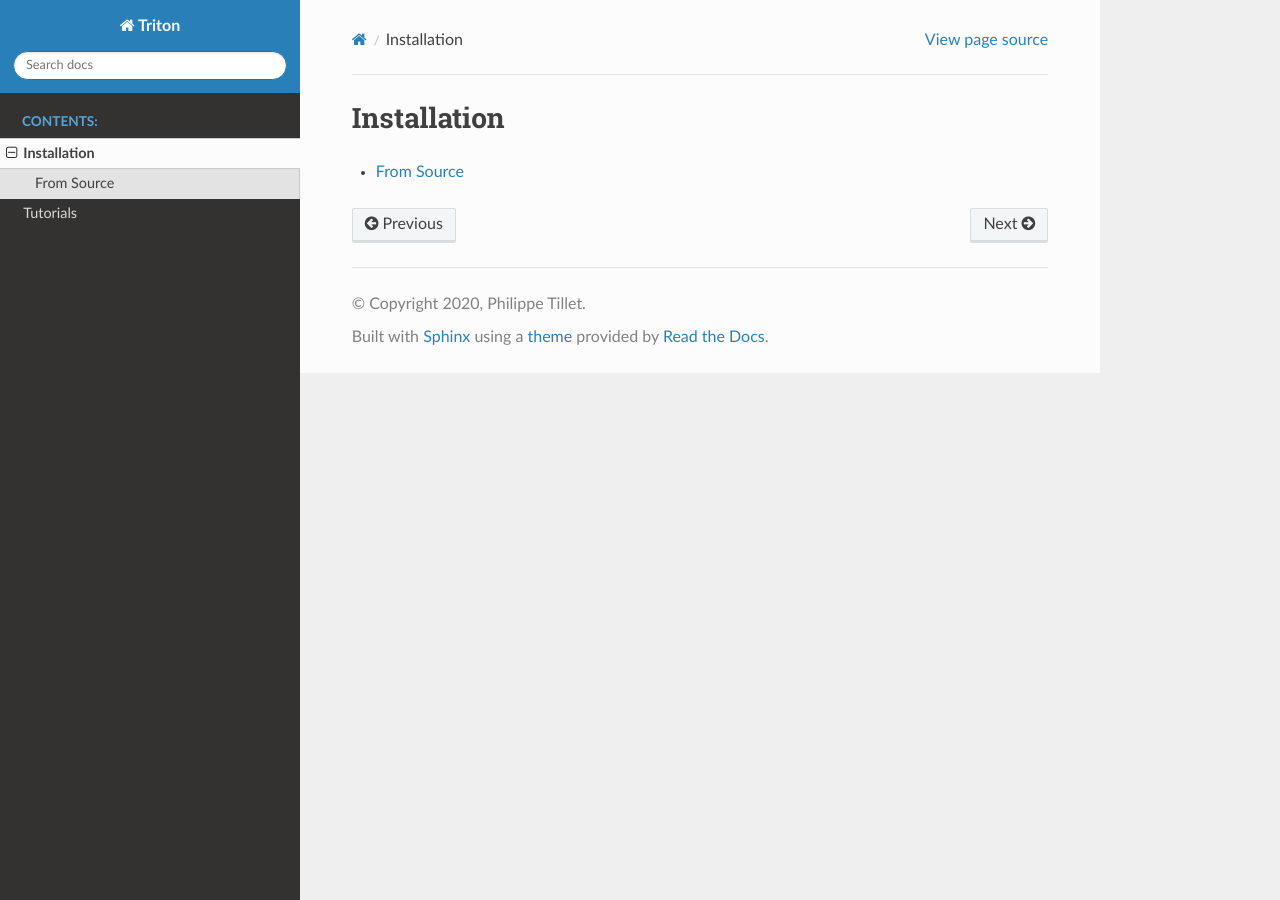
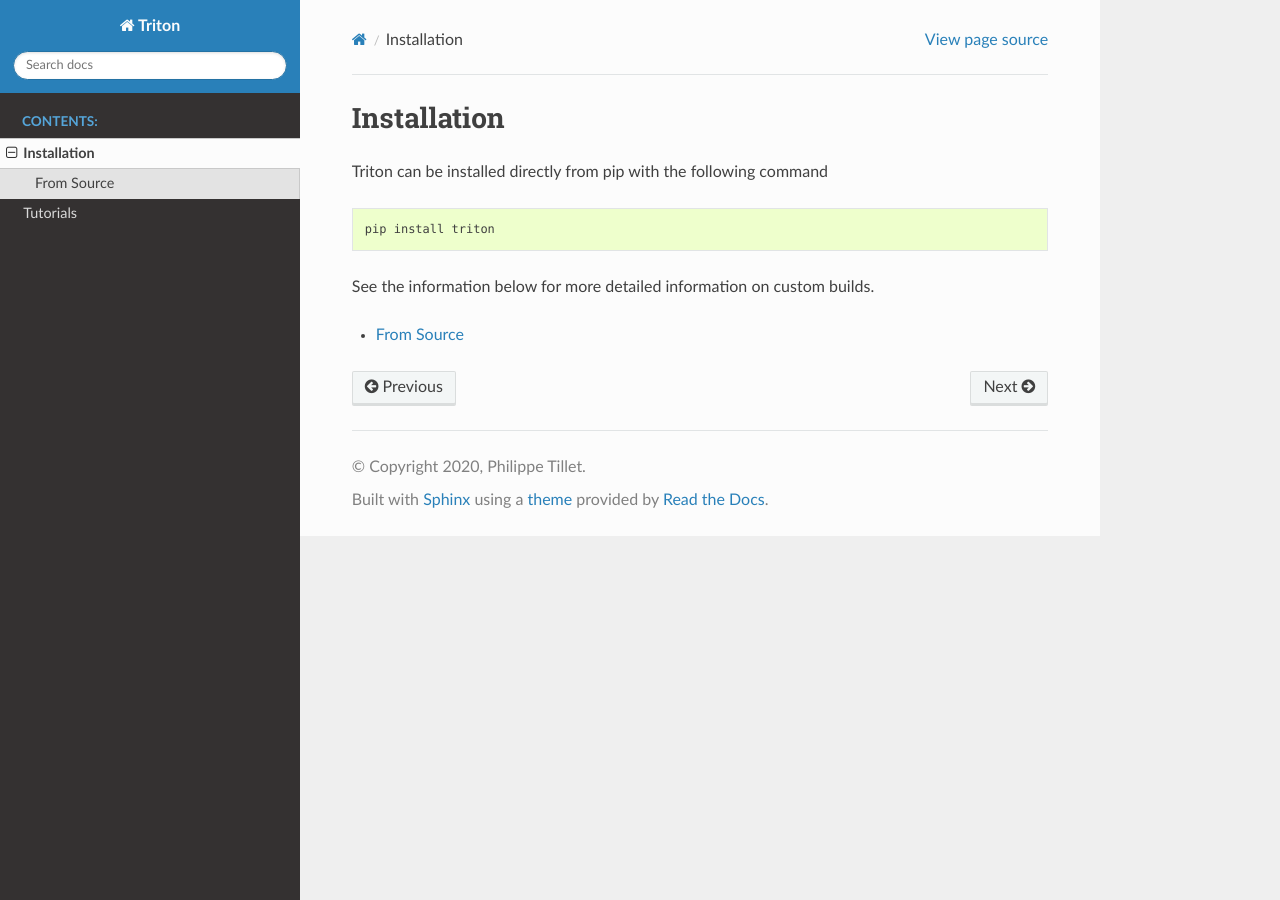
Before and after one commit to openeuler-mirror/triton-cpu, a Sphinx documentation site: the page built from docs/installation/index.rst, in a window 1280 px wide. Built offline with Sphinx 7.4.7 and the Read the Docs theme 2.0.0, drawn with Linux system fonts in a browser that asks for light colours.

Commit message:
[DOCS] Now specifying pip command in installation.rst

```diff
--- a/docs/installation/index.rst
+++ b/docs/installation/index.rst
@@ -1,5 +1,14 @@
 Installation
 ============
+
+Triton can be installed directly from pip with the following command
+
+.. code-block:: python
+
+   pip install triton
+
+
+See the information below for more detailed information on custom builds.
 
 .. toctree::
    :maxdepth: 1
```
